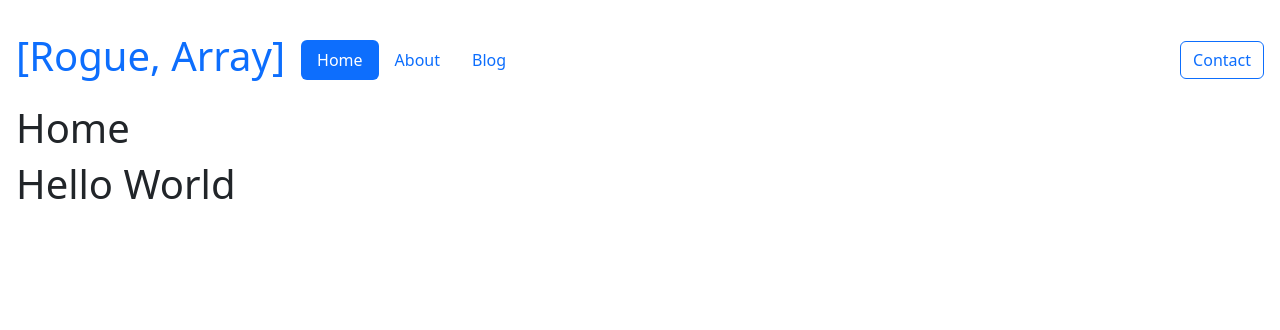
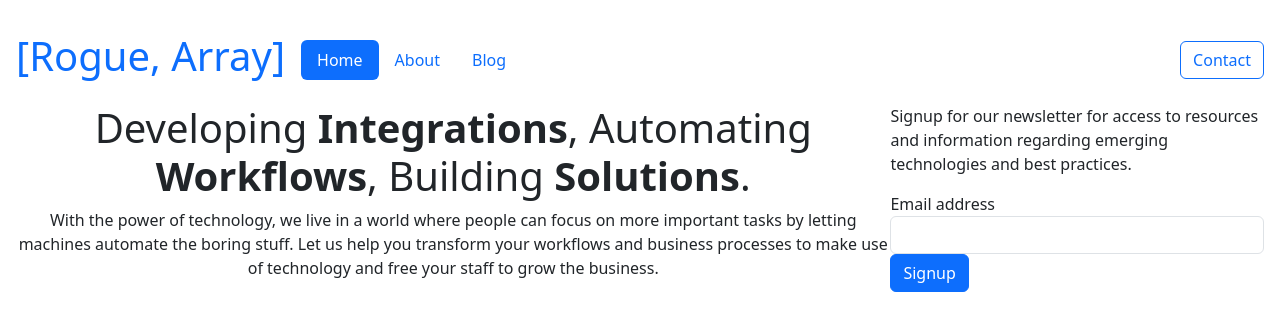
Before and after one commit to melockwood94/prometheus-automation, a React (Vite) app: page / in a window 1280 px wide. Shown: the top 330 px of the page. Built offline with nearby package versions, Linux system fonts and the light colour scheme.

Commit message:
Rough draft of first content section added.

```diff
--- a/src/App.jsx
+++ b/src/App.jsx
@@ -1,6 +1,7 @@
 import './App.css'
 import { Routes, Route } from 'react-router-dom'
 import Header from './Components/Header/Header'
+import Home from './Pages/Home/Home'
 
 function App() {
   return (
@@ -8,25 +9,17 @@ function App() {
     <div id="app">
       <Header />
 
-      <Routes>
-        <Route path="/" element={<Home />} />
-        <Route path="/about" element={<About />} />
-      </Routes>
-
-      <h1>Hello World</h1>
+      <main>
+        <Routes>
+          <Route path="/" element={<Home />} />
+          <Route path="/about" element={<About />} />
+        </Routes>
+      </main>
 
       <footer>
 
       </footer>
     </div>
-    </>
-  )
-}
-
-function Home() {
-  return (
-    <>
-    <h1>Home</h1>
     </>
   )
 }
--- /dev/null
+++ b/src/Pages/Home/Home.css
@@ -0,0 +1,10 @@
+.content-section {
+    display: flex;
+    flex-direction: row;
+}
+
+@media screen and (max-width: 700px) {
+    .content-section {
+        flex-direction: column;
+    }
+}
--- /dev/null
+++ b/src/Pages/Home/Home.jsx
@@ -0,0 +1,29 @@
+import './Home.css'
+
+function Home() {
+    return (
+        <>
+        <div className="content-section content-section-rows-2">
+            <div className="content-section-text-main text-center">
+                <h1><span>Developing <strong>Integrations</strong>,</span> <span>Automating <strong>Workflows</strong>,</span> <span>Building <strong>Solutions</strong>.</span></h1>
+                <p>With the power of technology, we live in a world where people can focus on more important tasks by letting machines automate the boring stuff. Let us help you transform your workflows and business processes to make use of technology and free your staff to grow the business.</p>
+            </div>
+
+            <div className="form-input">
+                <p>Signup for our newsletter for access to resources and information regarding emerging technologies and best practices.</p>
+
+                <form id="newsletter-signup-form">
+                    <div className="form-group">
+                        <label htmlFor="newsletter-signup-email">Email address</label>
+                        <input type="email" className="form-control" id="newsletter-signup-email" />
+                    </div>
+
+                    <button type="submit" className="btn btn-primary">Signup</button>
+                </form>
+            </div>
+        </div>
+        </>
+    )
+}
+
+export default Home;
```
